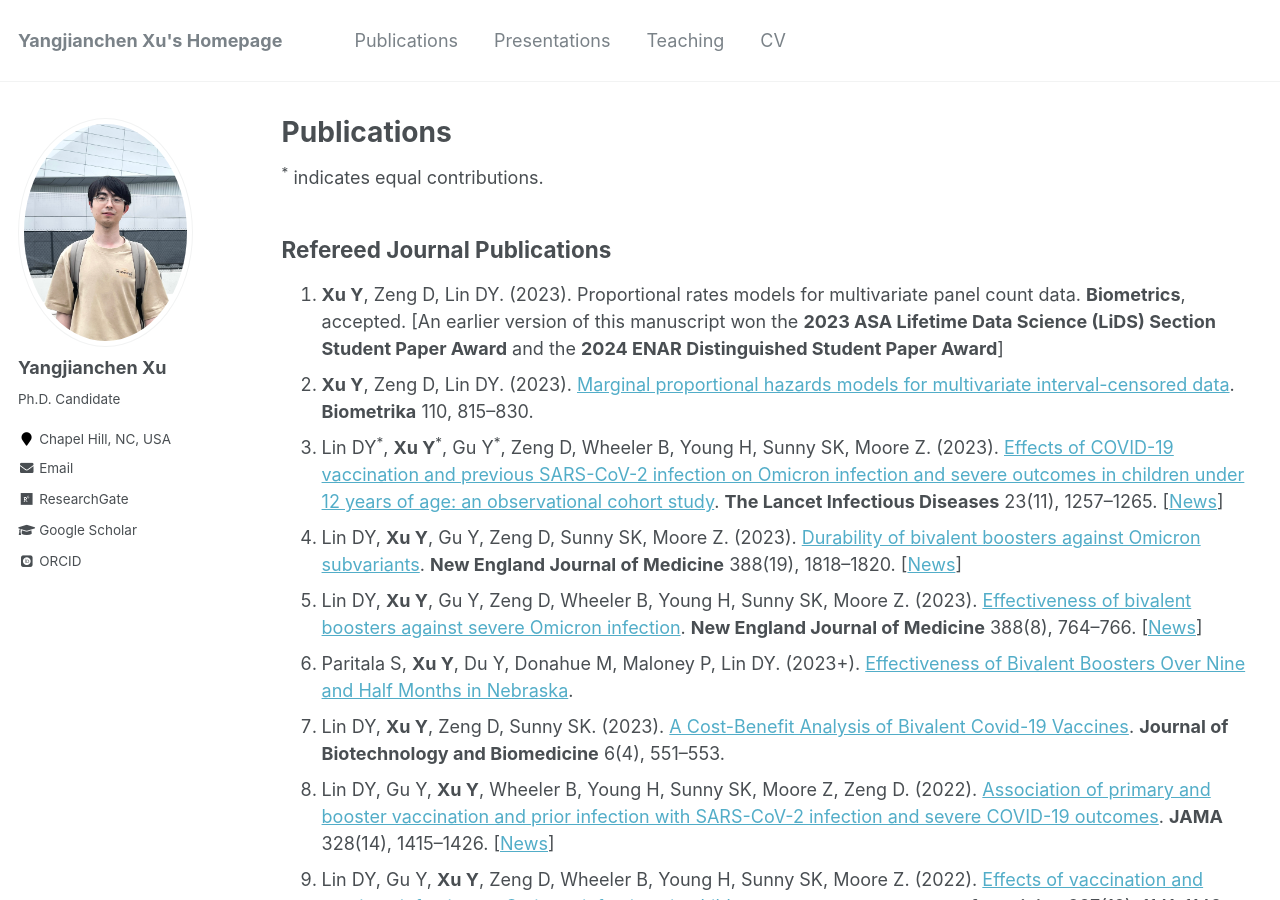
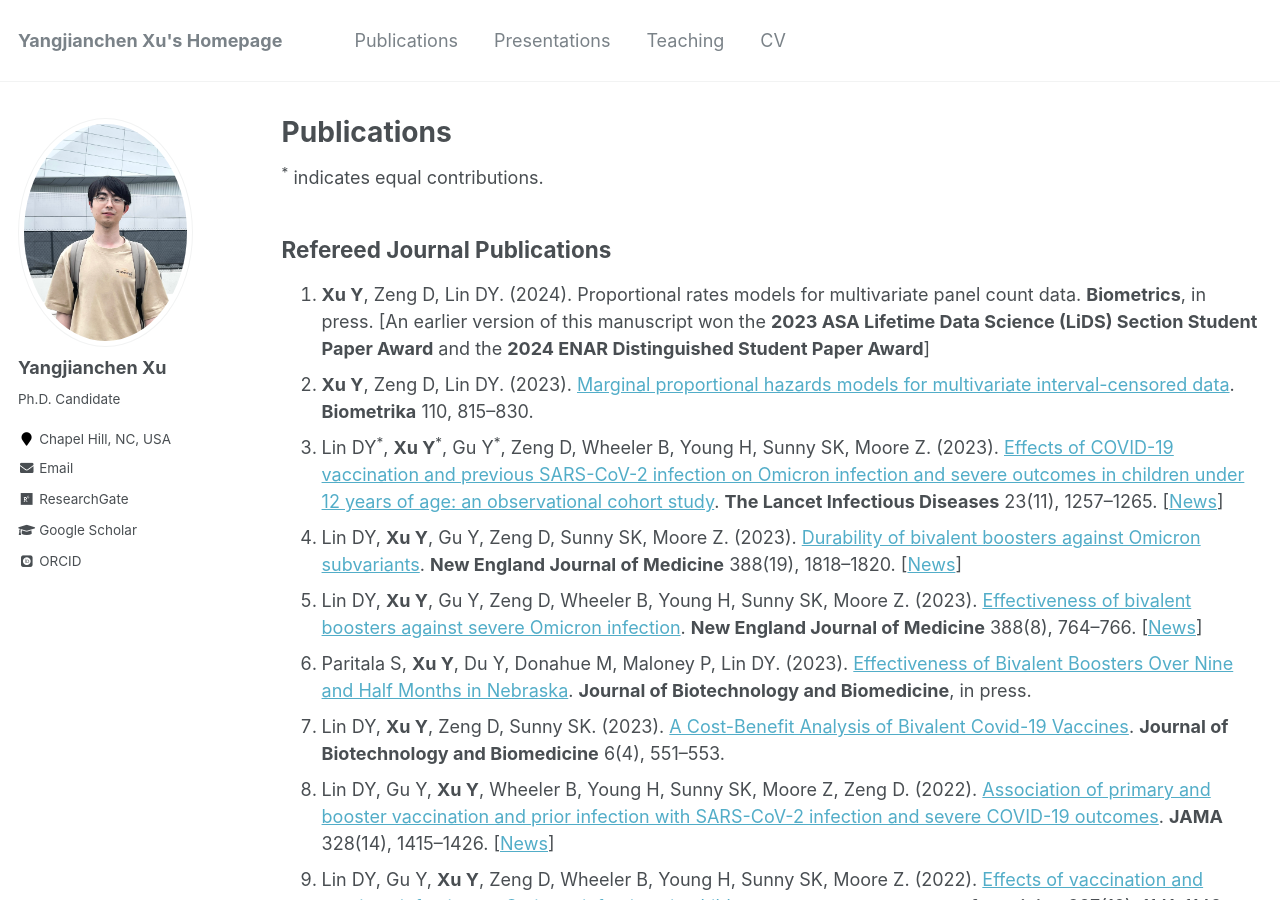
Before and after one commit to yangjc-xu/yangjc-xu.github.io, a Jekyll site: the page built from _pages/publications.md, in a window 1280 px wide and 900 px high. Built offline with Jekyll 4.4.1, drawn with Linux system fonts in a browser that asks for light colours; some web fonts are replaced.

Commit message:
Update publications.md

```diff
--- a/_pages/publications.md
+++ b/_pages/publications.md
@@ -8,12 +8,12 @@ author_profile: true
 <sup>*</sup> indicates equal contributions.
 
 ## Refereed Journal Publications
-1. **Xu Y**, Zeng D, Lin DY. (2023). Proportional rates models for multivariate panel count data. **Biometrics**, accepted. [An earlier version of this manuscript won the **2023 ASA Lifetime Data Science (LiDS) Section Student Paper Award** and the **2024 ENAR Distinguished Student Paper Award**]
+1. **Xu Y**, Zeng D, Lin DY. (2024). Proportional rates models for multivariate panel count data. **Biometrics**, in press. [An earlier version of this manuscript won the **2023 ASA Lifetime Data Science (LiDS) Section Student Paper Award** and the **2024 ENAR Distinguished Student Paper Award**]
 2. **Xu Y**, Zeng D, Lin DY. (2023). [Marginal proportional hazards models for multivariate interval-censored data](https://academic.oup.com/biomet/article-abstract/110/3/815/6794202). **Biometrika** 110, 815–830.
 3. Lin DY<sup>*</sup>, **Xu Y**<sup>*</sup>, Gu Y<sup>*</sup>, Zeng D, Wheeler B, Young H, Sunny SK, Moore Z. (2023). [Effects of COVID-19 vaccination and previous SARS-CoV-2 infection on Omicron infection and severe outcomes in children under 12 years of age: an observational cohort study](https://www.thelancet.com/journals/laninf/article/PIIS1473-3099(23)00272-4/fulltext). **The Lancet Infectious Diseases** 23(11), 1257–1265. \[[News](https://www.altmetric.com/details/150195124/news?src=bookmarklet)\]
 4. Lin DY, **Xu Y**, Gu Y, Zeng D, Sunny SK, Moore Z. (2023). [Durability of bivalent boosters against Omicron subvariants](https://www.nejm.org/doi/full/10.1056/NEJMc2302462). **New England Journal of Medicine** 388(19), 1818–1820. \[[News](https://www.altmetric.com/details/145643558/news?src=bookmarklet)\]
 5. Lin DY, **Xu Y**, Gu Y, Zeng D, Wheeler B, Young H, Sunny SK, Moore Z. (2023). [Effectiveness of bivalent boosters against severe Omicron infection](https://www.nejm.org/doi/full/10.1056/NEJMc2215471). **New England Journal of Medicine** 388(8), 764–766. \[[News](https://www.altmetric.com/details/141787740/news?src=bookmarklet)\]
-6. Paritala S, **Xu Y**, Du Y, Donahue M, Maloney P, Lin DY. (2023+). [Effectiveness of Bivalent Boosters Over Nine and Half Months in Nebraska](https://www.medrxiv.org/content/10.1101/2023.12.03.23299338v1).
+6. Paritala S, **Xu Y**, Du Y, Donahue M, Maloney P, Lin DY. (2023). [Effectiveness of Bivalent Boosters Over Nine and Half Months in Nebraska](https://www.medrxiv.org/content/10.1101/2023.12.03.23299338v1). **Journal of Biotechnology and Biomedicine**, in press.
 7. Lin DY, **Xu Y**, Zeng D, Sunny SK. (2023). [A Cost-Benefit Analysis of Bivalent Covid-19 Vaccines](https://www.fortunejournals.com/articles/a-costbenefit-analysis-of-bivalent-covid19-vaccines.html). **Journal of Biotechnology and Biomedicine** 6(4), 551–553.
 8. Lin DY, Gu Y, **Xu Y**, Wheeler B, Young H, Sunny SK, Moore Z, Zeng D. (2022). [Association of primary and booster vaccination and prior infection with SARS-CoV-2 infection and severe COVID-19 outcomes](https://jamanetwork.com/journals/jama/article-abstract/2796893). **JAMA** 328(14), 1415–1426. \[[News](https://www.altmetric.com/details/136446237/news?src=bookmarklet)\]
 9. Lin DY, Gu Y, **Xu Y**, Zeng D, Wheeler B, Young H, Sunny SK, Moore Z. (2022). [Effects of vaccination and previous infection on Omicron infections in children](https://www.nejm.org/doi/full/10.1056/NEJMc2209371). **New England Journal of Medicine** 387(12), 1141–1143. \[[News](https://www.altmetric.com/details/135646402/news?src=bookmarklet)\]
```
